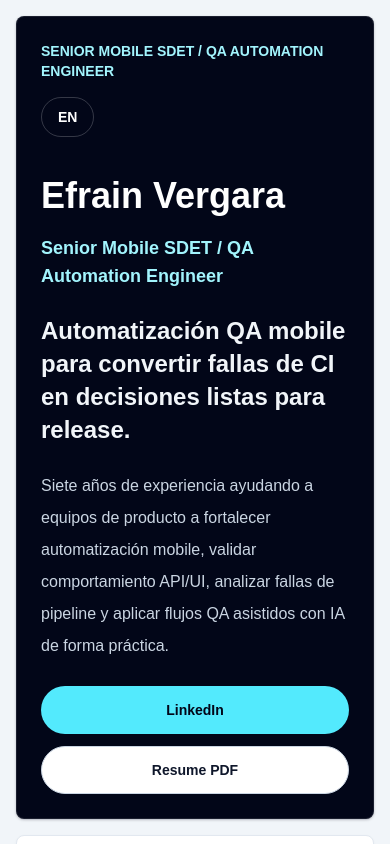
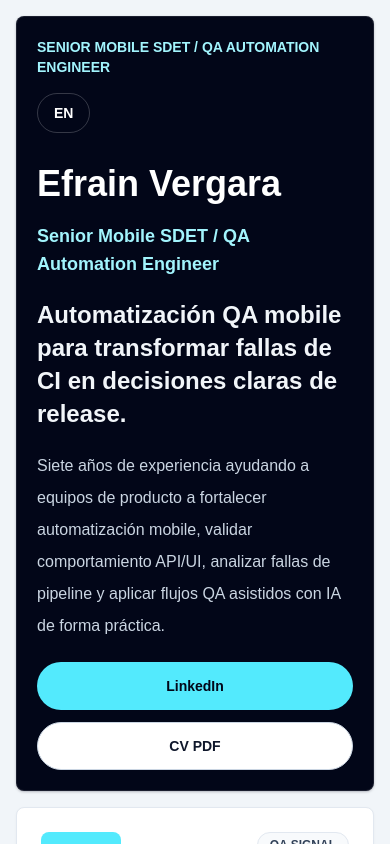
Before and after one commit to EfrainAndres/efrain-sdet-landing, a Next.js app: page /es in a window 390 px wide. Shown: the top 844 px of the page. Built offline with nearby package versions, Linux system fonts and the light colour scheme.

Commit message:
fix: polish final UI copy and mobile UX (#9)
Co-authored-by: Efrain Vergara <efrain.vergara@frontdoor.com>

```diff
--- a/src/components/Footer.tsx
+++ b/src/components/Footer.tsx
@@ -9,7 +9,7 @@ export function Footer({ content }: FooterProps) {
     <footer className="border-t border-slate-200 bg-slate-100 py-8 text-sm text-slate-600">
       <div className="mx-auto flex w-full max-w-6xl flex-col gap-2 px-5 sm:flex-row sm:items-center sm:justify-between">
         <p>{content.footer}</p>
-        <p className="font-semibold text-slate-800">{content.hero.name}</p>
+        <p className="font-semibold text-slate-800">{content.footerSignature}</p>
       </div>
     </footer>
   );
--- a/src/components/Hero.tsx
+++ b/src/components/Hero.tsx
@@ -9,8 +9,8 @@ type HeroProps = {
 export function Hero({ content }: HeroProps) {
   return (
     <section className="grid gap-4 lg:grid-cols-[1.22fr_0.78fr]">
-      <div className="rounded-lg border border-white/10 bg-slate-950 p-6 text-white shadow-sm shadow-slate-950/20 sm:p-8 lg:p-10">
-        <div className="mb-9 flex flex-col gap-4 sm:flex-row sm:items-center sm:justify-between">
+      <div className="rounded-lg border border-white/10 bg-slate-950 p-5 text-white shadow-sm shadow-slate-950/20 sm:p-8 lg:p-10">
+        <div className="mb-7 flex flex-col gap-4 sm:mb-9 sm:flex-row sm:items-center sm:justify-between">
           <p className="max-w-md text-sm font-semibold uppercase text-cyan-200">
             {content.hero.eyebrow}
           </p>
@@ -23,7 +23,7 @@ export function Hero({ content }: HeroProps) {
           </Link>
         </div>
 
-        <div className="space-y-6">
+        <div className="space-y-5 sm:space-y-6">
           <div>
             <h1 className="text-4xl font-bold leading-tight text-white sm:text-6xl">
               {content.hero.name}
--- a/src/data/profile.ts
+++ b/src/data/profile.ts
@@ -53,32 +53,69 @@ export type ProfileContent = {
     links: ContactLink[];
   };
   footer: string;
+  footerSignature: string;
 };
 
-const contactLinks: ContactLink[] = [
+const sharedContactLinks = {
+  linkedin: "https://www.linkedin.com/in/efrain-vergara",
+  resume: "/Efrain_Vergara_Senior_Mobile_SDET_Resume.pdf",
+  github: "https://github.com/EfrainAndres",
+  email: "mailto:efrainvergara.udec@gmail.com",
+  schedule: "#schedule",
+};
+
+const englishContactLinks: ContactLink[] = [
   {
     label: "LinkedIn",
-    href: "https://www.linkedin.com/in/efrain-vergara",
+    href: sharedContactLinks.linkedin,
     variant: "primary",
   },
   {
     label: "Resume PDF",
-    href: "/Efrain_Vergara_Senior_Mobile_SDET_Resume.pdf",
+    href: sharedContactLinks.resume,
     variant: "secondary",
   },
   {
     label: "GitHub",
-    href: "https://github.com/EfrainAndres",
+    href: sharedContactLinks.github,
     variant: "secondary",
   },
   {
     label: "Email",
-    href: "mailto:efrainvergara.udec@gmail.com",
+    href: sharedContactLinks.email,
     variant: "secondary",
   },
   {
     label: "Schedule a call (coming soon)",
-    href: "#schedule",
+    href: sharedContactLinks.schedule,
+    variant: "secondary",
+  },
+];
+
+const spanishContactLinks: ContactLink[] = [
+  {
+    label: "LinkedIn",
+    href: sharedContactLinks.linkedin,
+    variant: "primary",
+  },
+  {
+    label: "CV PDF",
+    href: sharedContactLinks.resume,
+    variant: "secondary",
+  },
+  {
+    label: "GitHub",
+    href: sharedContactLinks.github,
+    variant: "secondary",
+  },
+  {
+    label: "Email",
+    href: sharedContactLinks.email,
+    variant: "secondary",
+  },
+  {
+    label: "Schedule a call (coming soon)",
+    href: sharedContactLinks.schedule,
     variant: "secondary",
   },
 ];
@@ -154,12 +191,13 @@ export const profileContent: Record<Locale, ProfileContent> = {
       ],
     },
     contact: {
-      title: "Need stronger mobile release confidence?",
+      title: "Open to senior mobile SDET opportunities",
       description:
         "Open to international recruiter, client, and team conversations around senior mobile QA automation, release readiness, and practical SDET leadership.",
-      links: contactLinks,
+      links: englishContactLinks,
     },
-    footer: "Built as a lightweight bilingual landing page.",
+    footer: "Built with Next.js, TypeScript and Tailwind CSS.",
+    footerSignature: "Efrain Vergara · Senior Mobile SDET",
   },
   es: {
     locale: "es",
@@ -176,7 +214,7 @@ export const profileContent: Record<Locale, ProfileContent> = {
       name: "Efrain Vergara",
       role: "Senior Mobile SDET / QA Automation Engineer",
       headline:
-        "Automatización QA mobile para convertir fallas de CI en decisiones listas para release.",
+        "Automatización QA mobile para transformar fallas de CI en decisiones claras de release.",
       summary:
         "Siete años de experiencia ayudando a equipos de producto a fortalecer automatización mobile, validar comportamiento API/UI, analizar fallas de pipeline y aplicar flujos QA asistidos con IA de forma práctica.",
       tags: ["Automatización mobile", "Análisis CI/CD", "Release readiness"],
@@ -199,7 +237,7 @@ export const profileContent: Record<Locale, ProfileContent> = {
     },
     skills: {
       title: "Habilidades clave",
-      subtitle: "Habilidades enfocadas en automatización mobile, validación, delivery y QA asistido con IA",
+      subtitle: "Habilidades enfocadas en automatización mobile, validación, delivery y QA asistido por IA",
       groups: [
         {
           title: "Automatización Mobile",
@@ -214,7 +252,7 @@ export const profileContent: Record<Locale, ProfileContent> = {
           items: ["Jenkins", "AWS Device Farm", "Jira", "TestRail"],
         },
         {
-          title: "QA asistido con IA",
+          title: "QA asistido por IA",
           items: ["GitHub Copilot", "ChatGPT", "Codex"],
         },
       ],
@@ -231,11 +269,12 @@ export const profileContent: Record<Locale, ProfileContent> = {
       ],
     },
     contact: {
-      title: "¿Necesitas más confianza en releases mobile?",
+      title: "Disponible para oportunidades Senior Mobile SDET",
       description:
-        "Disponible para conversaciones con reclutadores internacionales, clientes y equipos que buscan apoyo senior en automatización QA mobile, release readiness y liderazgo SDET práctico.",
-      links: contactLinks,
+        "Abierto a conversaciones con reclutadores internacionales, clientes y equipos que busquen apoyo senior en automatización QA mobile, release readiness y liderazgo SDET práctico.",
+      links: spanishContactLinks,
     },
-    footer: "Construido como una landing bilingüe, ligera y mantenible.",
+    footer: "Construido con Next.js, TypeScript y Tailwind CSS.",
+    footerSignature: "Efrain Vergara · Senior Mobile SDET",
   },
 };
```
Also changed, not shown: 1 other file (tests, documents, lock files or other folders).
